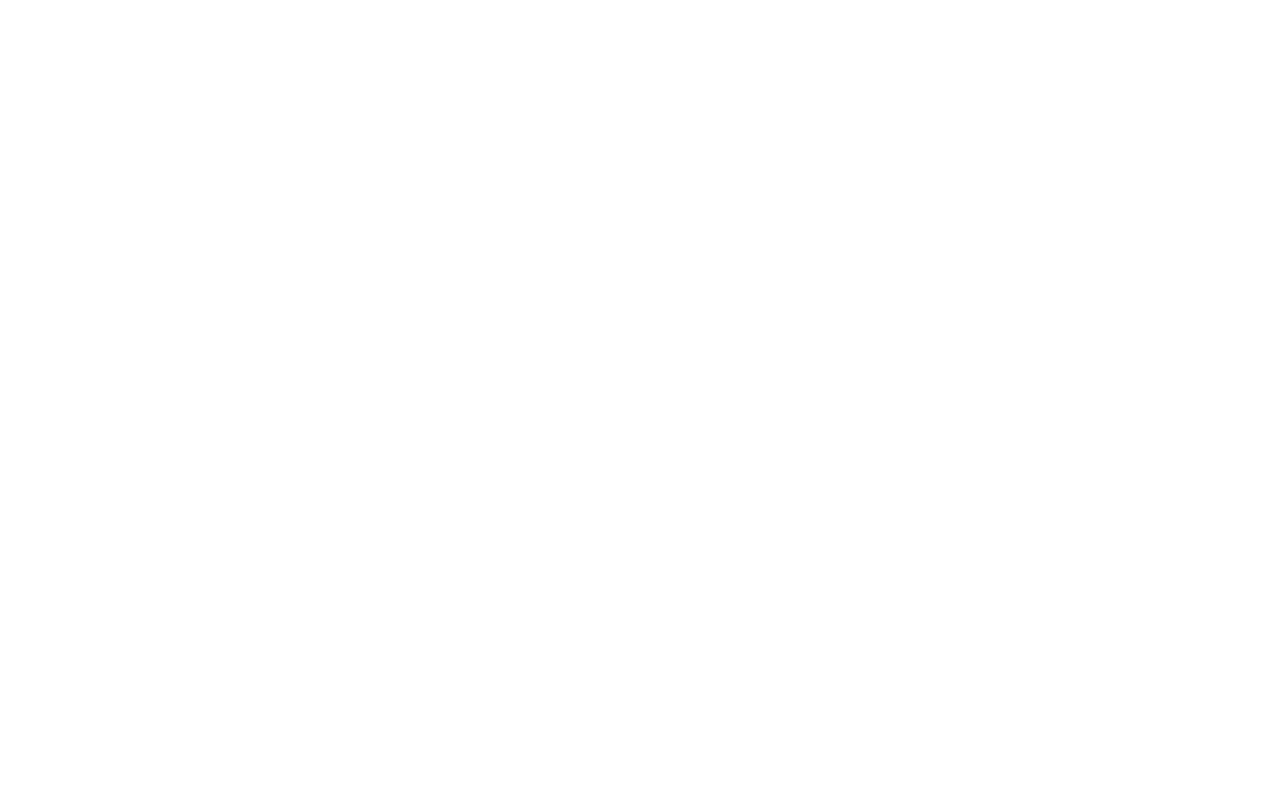
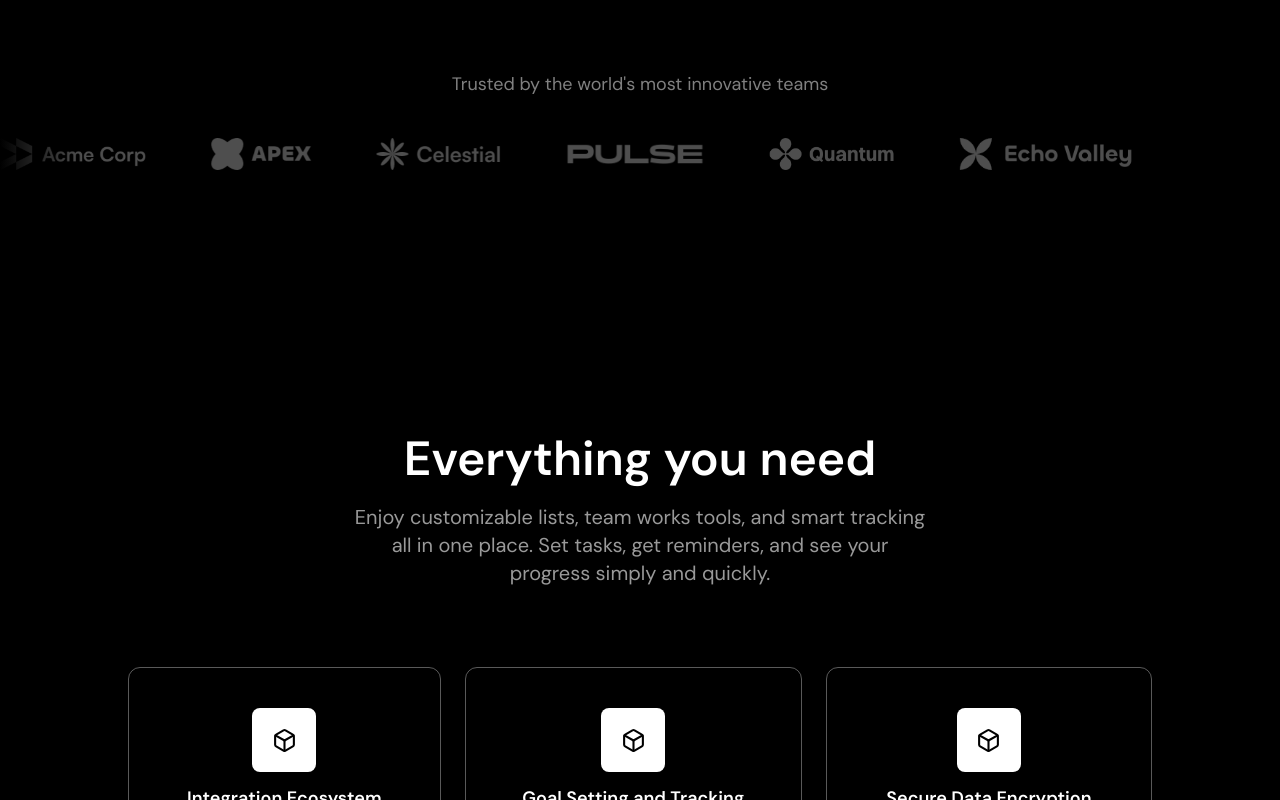
Before and after one commit to shiyammm/saas_landing_page, a Next.js app: page / in a window 1280 px wide. Shown: the part 940-1740 px from the top of the page. Before the commit the page ends 882 px from the top, so only its background shows below. Built offline with nearby package versions, Linux system fonts and the light colour scheme.

Commit message:
Implemented marquee, features section, and feature cards.

```diff
--- a/src/app/page.tsx
+++ b/src/app/page.tsx
@@ -1,5 +1,7 @@
 import Banner from '@/components/Banner';
+import Features from '@/components/Features';
 import Hero from '@/components/Hero';
+import Marque from '@/components/Marque';
 import Navbar from '@/components/Navbar';
 import React from 'react';
 
@@ -9,6 +11,8 @@
       <Banner />
       <Navbar />
       <Hero />
+      <Marque />
+      <Features />
     </main>
   );
 };
--- /dev/null
+++ b/src/components/FeatureCards.tsx
@@ -0,0 +1,21 @@
+import React from 'react';
+import { LuBox } from 'react-icons/lu';
+
+type featuresCardTypes = {
+  heading: string;
+  description: string;
+};
+
+const FeatureCards = ({ heading, description }: featuresCardTypes) => {
+  return (
+    <div className=" border border-white p-10 text-center rounded-xl border-opacity-35 space-y-3  flex flex-col items-center">
+      <div className="bg-white size-16 rounded-lg flex items-center justify-center">
+        <LuBox size={25} className="text-black" />
+      </div>
+      <h1 className="text-lg font-semibold">{heading}</h1>
+      <p className="text-md text-white text-opacity-65">{description}</p>
+    </div>
+  );
+};
+
+export default FeatureCards;
--- /dev/null
+++ b/src/components/Features.tsx
@@ -0,0 +1,35 @@
+import React from 'react';
+import FeatureCards from './FeatureCards';
+
+const Features = () => {
+  return (
+    <section className="bg-black min-h-screen w-full text-white flex flex-col items-center justify-center px-4">
+      <div className="text-center max-w-xl">
+        <h3 className="text-white text-5xl font-semibold">
+          Everything you need
+        </h3>
+        <p className="text-xl text-white text-opacity-60 mt-5 my-20">
+          Enjoy customizable lists, team works tools, and smart tracking all in
+          one place. Set tasks, get reminders, and see your progress simply and
+          quickly.
+        </p>
+      </div>
+      <div className="md:flex space-y-6 md:space-y-0 gap-6 max-w-lg md:max-w-5xl">
+        <FeatureCards
+          heading="Integration Ecosystem"
+          description="Enhance your productivity by connecting with your tools, keeping your essentials in one place."
+        />
+        <FeatureCards
+          heading="Goal Setting and Tracking"
+          description="Define and track your goals, breaking down objectives into achievable tasks to keep your targets in sight."
+        />
+        <FeatureCards
+          heading="Secure Data Encryption"
+          description="With end-to-end encryption, your data is securely stored and protected from unauthorized access."
+        />
+      </div>
+    </section>
+  );
+};
+
+export default Features;
--- /dev/null
+++ b/src/components/Marque.tsx
@@ -0,0 +1,40 @@
+import Image from 'next/image';
+import React from 'react';
+import acme from '@/assets/images/acme.png';
+import apex from '@/assets/images/apex.png';
+import celestial from '@/assets/images/celestial.png';
+import pulse from '@/assets/images/pulse.png';
+import quantum from '@/assets/images/quantum.png';
+import echo from '@/assets/images/echo.png';
+
+const Marque = () => {
+  const images = [
+    { src: acme, alt: 'acme' },
+    { src: apex, alt: 'apex' },
+    { src: celestial, alt: 'celestial' },
+    { src: pulse, alt: 'pulse' },
+    { src: quantum, alt: 'quantum' },
+    { src: echo, alt: 'echo' },
+  ];
+  return (
+    <section className="bg-black py-20 sm:py-32 space-y-10">
+      <h2 className="text-center text-lg text-opacity-50 text-white px-4">
+        Trusted by the world's most innovative teams
+      </h2>
+      <div className="before:content-[''] relative overflow-hidden before:h-full after:h-full after:content-[''] before:absolute after:absolute before:bg-[linear-gradient(to_right,#000,rgb(0,0,0,0))] after:bg-[linear-gradient(to_left,#000,rgb(0,0,0,0))] before:w-20 after:w-20 after:right-0 before:left-0 before:top-0 after:top-0">
+        <div className="flex gap-16 overflow-hidden items-center">
+          {images.map(({ src, alt }) => (
+            <Image
+              src={src}
+              alt={alt}
+              key={alt}
+              className="h-8 flex-none w-auto"
+            />
+          ))}
+        </div>
+      </div>
+    </section>
+  );
+};
+
+export default Marque;
```
